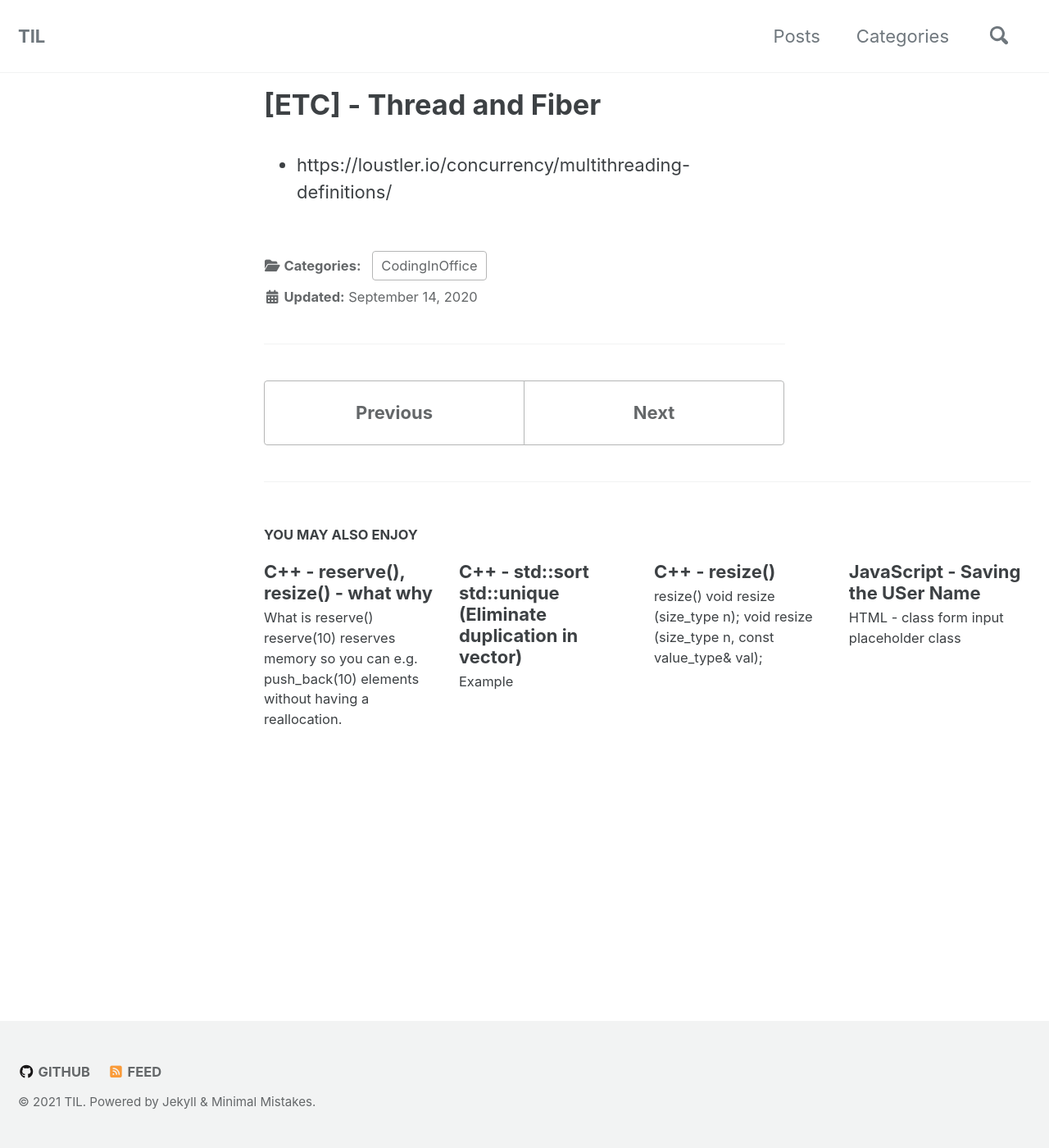
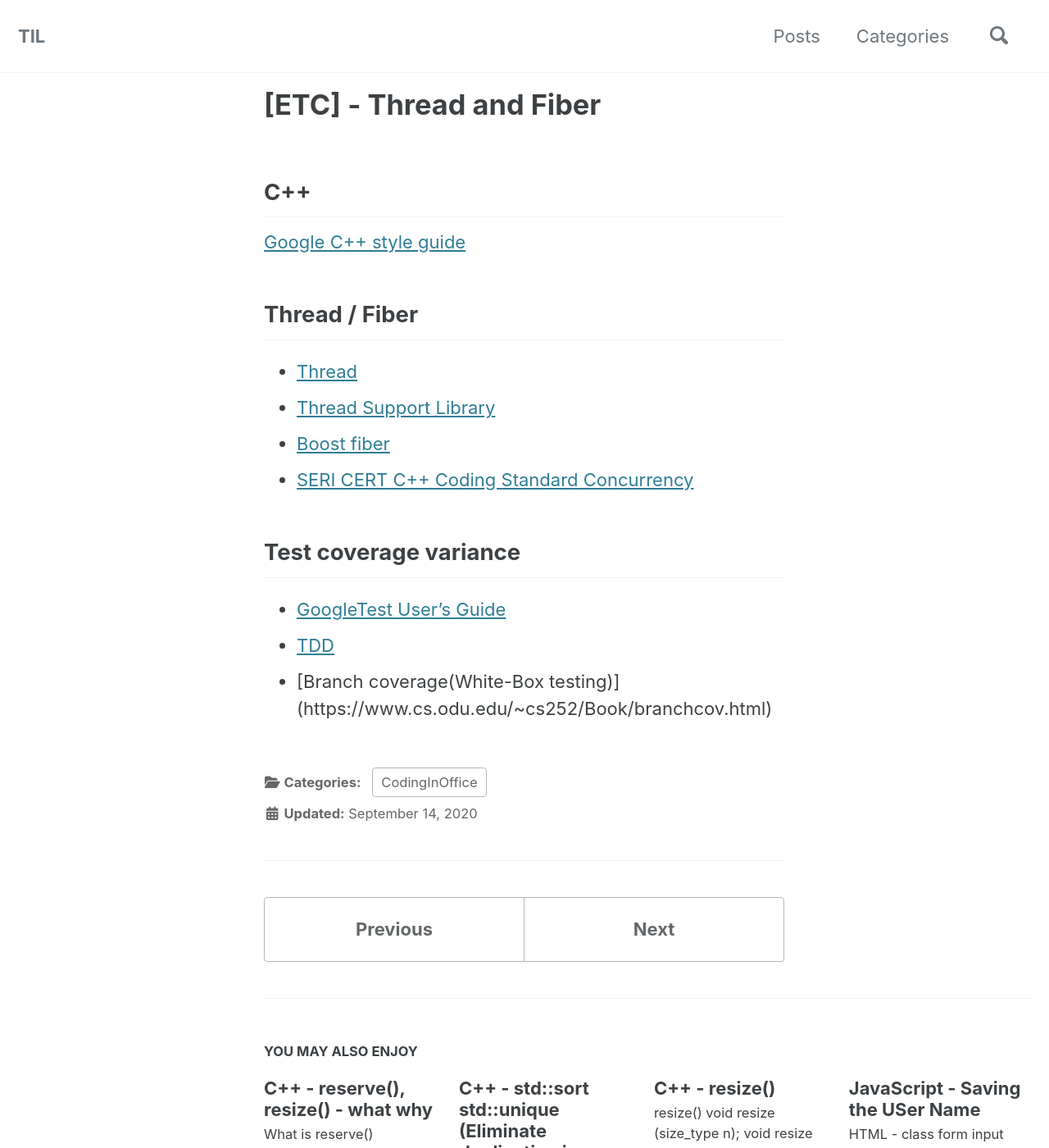
Before and after one commit to sujinsjlee/TIL, a Jekyll site: the page built from _posts/2020-09-14-CodingInOffice_13.md, in a window 1280 px wide and 1400 px high. Shown: the whole window at 82% size. Built offline with Jekyll 4.4.1, drawn with Linux system fonts in a browser that asks for light colours; cached includes are drawn as plain includes; nearby versions of some CDN libraries.

Commit message:
[Thread_Fiber] Userful links

```diff
--- a/_posts/2020-09-14-CodingInOffice_13.md
+++ b/_posts/2020-09-14-CodingInOffice_13.md
@@ -5,5 +5,17 @@ categories:
 tags:
   - CodingInOffice
 ---
-<!--코딩잘하고싶다-->
-- https://loustler.io/concurrency/multithreading-definitions/
+
+## C++
+[Google C++ style guide](https://google.github.io/styleguide/cppguide.html)
+
+## Thread / Fiber
+* [Thread](https://en.cppreference.com/w/cpp/thread/thread)
+* [Thread Support Library](https://en.cppreference.com/w/cpp/thread)
+* [Boost fiber](https://www.boost.org/doc/libs/1_76_0/libs/fiber/doc/html/index.html)
+* [SERI CERT C++ Coding Standard Concurrency](https://wiki.sei.cmu.edu/confluence/pages/viewpage.action?pageId=88046460)
+
+## Test coverage variance
+* [GoogleTest User’s Guide](https://google.github.io/googletest/)
+* [TDD](https://en.wikipedia.org/wiki/Test-driven_development)
+* [Branch coverage(White-Box testing)] (https://www.cs.odu.edu/~cs252/Book/branchcov.html)
```
